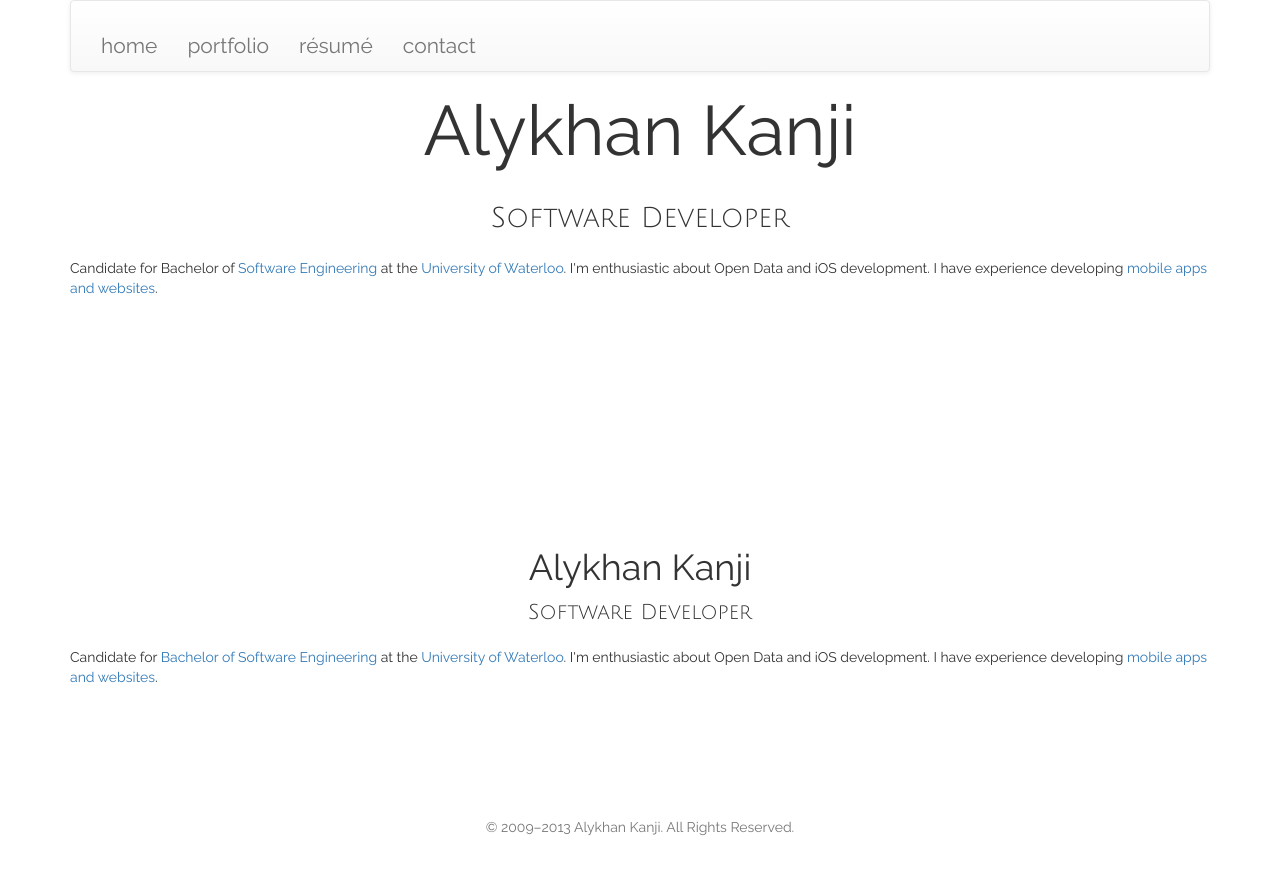
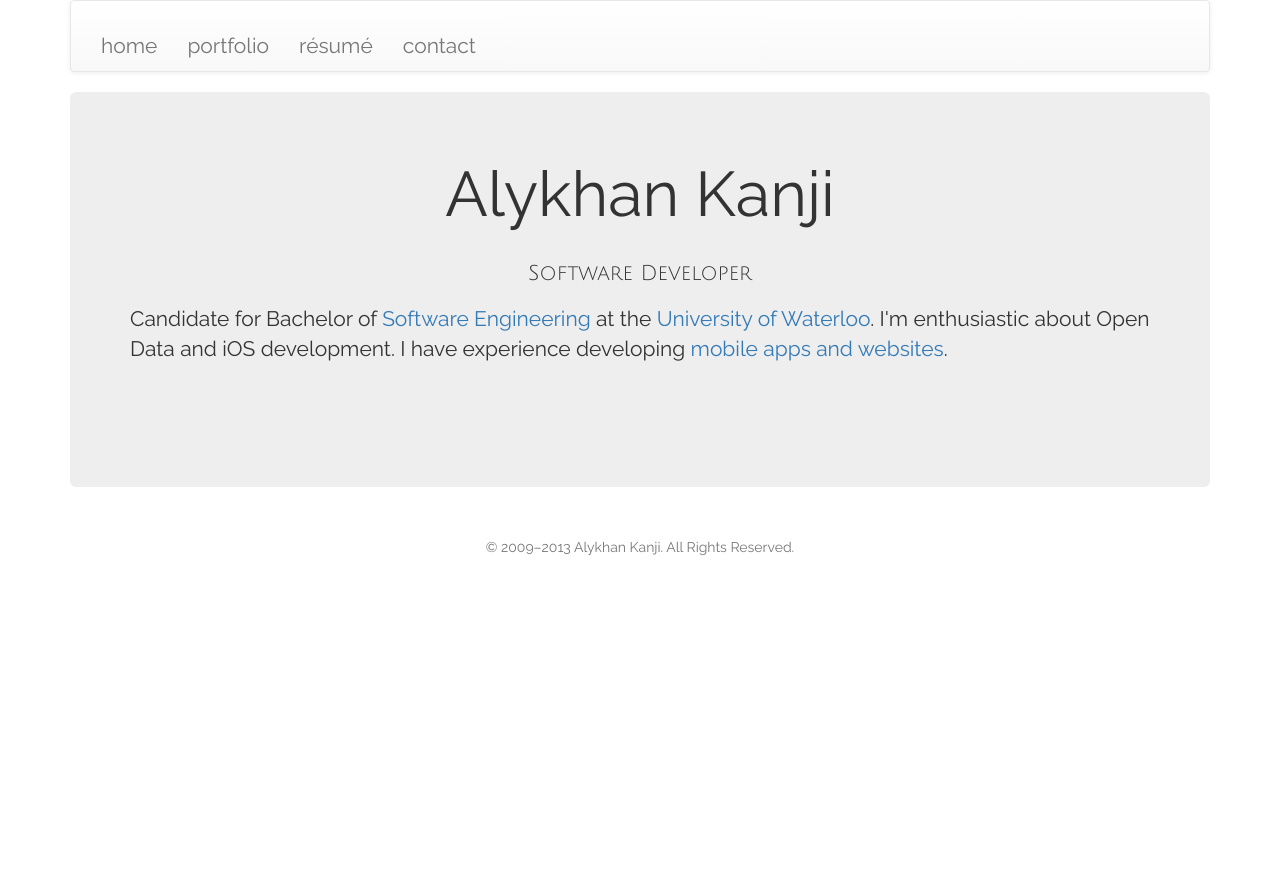
Before and after one commit to alykhank/alykhank.github.io, a Jekyll site: the page built from index.html, in a window 1280 px wide. Shown: the top 874 px of the page. Built offline with Jekyll 4.4.1, drawn with Linux system fonts in a browser that asks for light colours; nearby versions of some CDN libraries; some web fonts are replaced; comment, search, counter and statistics services are not loaded.

Commit message:
Clean up home page, update for Bootstrap 3

```diff
--- a/index.html
+++ b/index.html
@@ -2,42 +2,28 @@
 layout: default
 title: Alykhan Kanji
 ---
-<!-- <body onload="mixpanel.track('Page View', {'Page Name': 'Home', 'URL': window.location.href})"> -->
-<div class="hero-unit hidden-phone">
+<div class="jumbotron">
 	<h1 class="text-center">Alykhan Kanji</h1>
 	<br>
 	<p class="lead text-center subtitle">Software Developer</p>
 	<p>Candidate for Bachelor of <a href="https://uwaterloo.ca/software-engineering/">Software Engineering</a> at the <a href="https://uwaterloo.ca/">University of Waterloo</a>. I'm enthusiastic about Open Data and iOS development. I have experience developing <a href="portfolio.html">mobile apps and websites</a>.</p>
 	<br>
 	<div class="row">
-		<div class="span1 offset3">
+		<div class="col-xs-2"></div>
+		<div class="col-xs-2">
 			<a href="http://ca.linkedin.com/in/alykhankanji" target="_blank" class="social social-linkedin"></a>
 		</div>
-		<div class="span1">
+		<div class="col-xs-2">
 			<a href="http://github.com/alykhank" target="_blank" class="social social-github"></a>
 		</div>
-		<div class="span1">
+		<div class="col-xs-2">
 			<a href="http://twitter.com/alykhank" target="_blank" class="social social-twitter"></a>
 		</div>
-		<div class="span1">
+		<div class="col-xs-2">
 			<a href="http://flickr.com/photos/alykhankanji" target="_blank" class="social social-flickr"></a>
 		</div>
-		<div class="span1">
+		<div class="col-xs-2">
 			<a href="http://vimeo.com/alykhan" target="_blank" class="social social-vimeo"></a>
 		</div>
 	</div>
 </div>
-<div class="visible-phone">
-	<h1 class="text-center">Alykhan Kanji</h1>
-	<p class="lead text-center subtitle">Software Developer</p>
-	<p>Candidate for <a href="https://uwaterloo.ca/software-engineering/">Bachelor of Software Engineering</a> at the <a href="https://uwaterloo.ca/">University of Waterloo</a>. I'm enthusiastic about Open Data and iOS development. I have experience developing <a href="portfolio.html">mobile apps and websites</a>.</p>
-	<br>
-	<div class="social-phone">
-		<a href="http://ca.linkedin.com/in/alykhankanji" target="_blank" class="social social-linkedin"></a>
-		<a href="http://github.com/alykhank" target="_blank" class="social social-github"></a>
-		<a href="http://twitter.com/alykhank" target="_blank" class="social social-twitter"></a>
-		<a href="http://flickr.com/photos/alykhankanji" target="_blank" class="social social-flickr"></a>
-		<a href="http://vimeo.com/alykhan" target="_blank" class="social social-vimeo"></a>
-	</div>
-	<br><br>
-</div>
```
